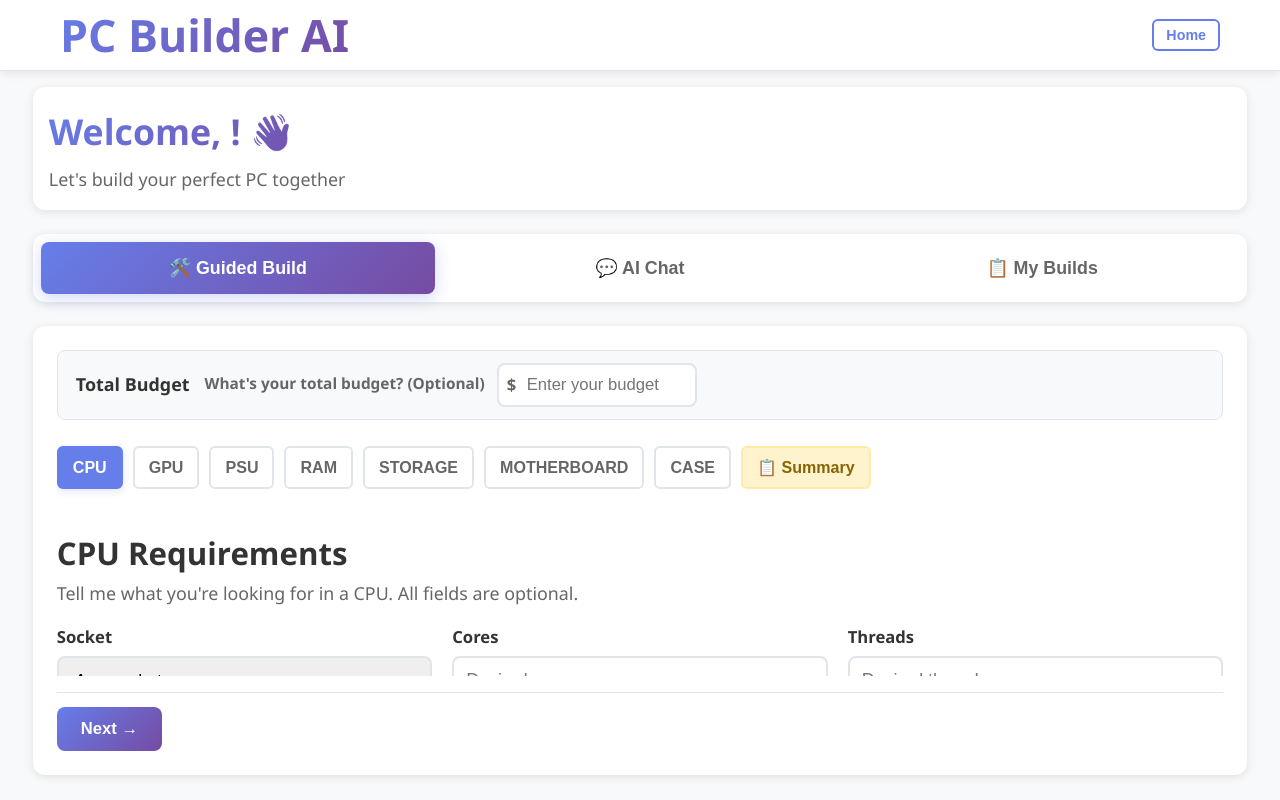
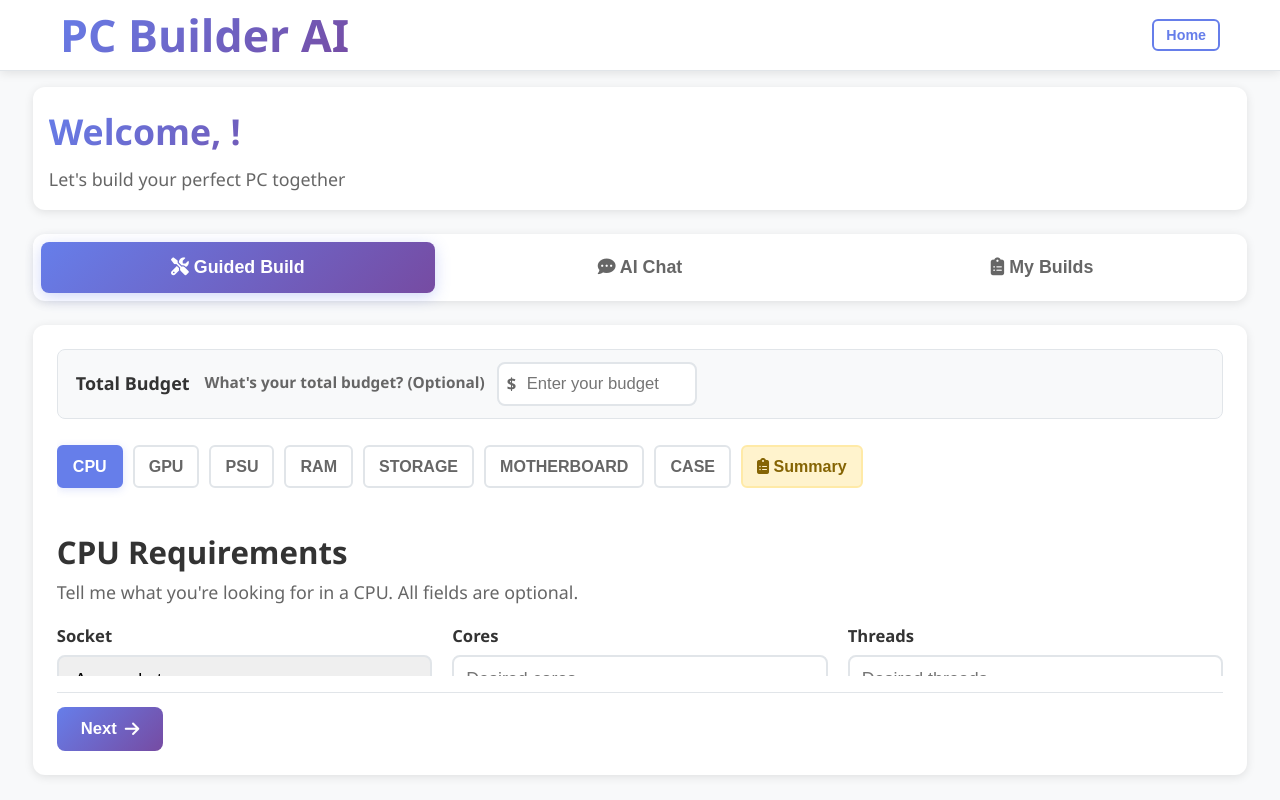
Before and after one commit to AndreiTufeanu/ai-pc-builder, an Angular app in the folder frontend/: page /user-dashboard in a window 1280 px wide. Built offline with nearby package versions, Linux system fonts and the light colour scheme.

Commit message:
refactor(frontend): modify icons

```diff
--- a/frontend/src/app/features/admin-dashboard/admin-dashboard.component.html
+++ b/frontend/src/app/features/admin-dashboard/admin-dashboard.component.html
@@ -8,10 +8,10 @@
   <!-- Tab Navigation -->
   <nav class="tab-nav">
     <button class="tab-button" [class.active]="activeTab() === 'components'" (click)="setActiveTab('components')">
-      🖥️ Manage Components
+      <i class="fa-solid fa-computer"></i> Manage Components
     </button>
     <button class="tab-button" [class.active]="activeTab() === 'chat'" (click)="setActiveTab('chat')">
-      🤖 AI Training Chat
+      <i class="fa-solid fa-robot"></i> AI Training Chat
     </button>
   </nav>
 
@@ -21,7 +21,7 @@
     <div class="section-header">
       <h2>PC Components Management</h2>
       <button class="btn btn-primary" (click)="openAddComponentForm()">
-        ➕ Add New Component
+        <i class="fa-solid fa-plus"></i> Add New Component
       </button>
     </div>
 
@@ -179,10 +179,10 @@
 
         <div class="component-actions">
           <button class="btn btn-outline btn-sm" (click)="openEditComponent(component)">
-            ✏️ Edit
+            <i class="fa-solid fa-pen"></i> Edit
           </button>
           <button class="btn btn-danger btn-sm" (click)="deleteComponent(component)">
-            🗑️ Delete
+            <i class="fa-solid fa-trash"></i> Delete
           </button>
         </div>
       </div>
--- a/frontend/src/app/features/user-dashboard/user-dashboard.component.html
+++ b/frontend/src/app/features/user-dashboard/user-dashboard.component.html
@@ -2,7 +2,7 @@
   <!-- Header -->
   <header class="dashboard-header">
     <div class="user-info">
-      <h1>Welcome, {{ authService.currentUser()?.username }}! 👋</h1>
+      <h1>Welcome, {{ authService.currentUser()?.username }}!</h1>
       <p>Let's build your perfect PC together</p>
     </div>
   </header>
@@ -10,14 +10,14 @@
   <!-- Tab Navigation -->
   <nav class="tab-nav">
     <button class="tab-button" [class.active]="activeTab() === 'guided'" (click)="setActiveTab('guided')">
-      🛠️ Guided Build
+      <i class="fa-solid fa-screwdriver-wrench"></i> Guided Build
     </button>
     <button class="tab-button" [class.active]="activeTab() === 'chat'" (click)="setActiveTab('chat')">
-      💬 AI Chat
+      <i class="fa-solid fa-comment-dots"></i> AI Chat
     </button>
     <button class="tab-button" [class.active]="activeTab() === 'builds'"
       (click)="setActiveTab('builds'); loadUserBuilds()">
-      📋 My Builds
+      <i class="fa-solid fa-clipboard-list"></i> My Builds
     </button>
   </nav>
 
@@ -50,7 +50,7 @@
         </button>
         }
         <button class="step-button summary" [class.active]="currentStep() === 'summary'" (click)="goToStep('summary')">
-          📋 Summary
+          <i class="fa-solid fa-clipboard-list"></i> Summary
         </button>
       </div>
 
@@ -149,16 +149,16 @@
 
           <div class="summary-actions">
             <button class="btn btn-secondary" (click)="clearRequirements()">
-              🗑️ Clear All
+              <i class="fa-solid fa-trash"></i> Clear All
             </button>
             <!-- CHANGED: Button text to "Generate Build" -->
             <button class="btn btn-primary" (click)="generateBuild()"
               [disabled]="isGeneratingBuild() || !buildName().trim()">
               @if (!isGeneratingBuild()) {
-              🚀 Generate Build
+              <i class="fa-solid fa-rocket"></i> Generate Build
               }
               @if (isGeneratingBuild()) {
-              ⏳ Generating...
+              <i class="fa-solid fa-hourglass"></i> Generating...
               }
             </button>
           </div>
@@ -170,12 +170,12 @@
       <div class="step-controls">
         @if (currentStep() !== 'CPU') {
         <button class="btn btn-outline" (click)="previousStep()">
-          ← Previous
+          <i class="fa-solid fa-arrow-left"></i> Previous
         </button>
         }
         @if (currentStep() !== 'summary') {
         <button class="btn btn-primary" (click)="nextStep()">
-          Next →
+          Next <i class="fa-solid fa-arrow-right"></i>
         </button>
         }
       </div>
@@ -237,7 +237,7 @@
         <h3>No builds yet</h3>
         <p>Generate your first PC build using the Guided Build tool!</p>
         <button class="btn btn-primary" (click)="activeTab.set('guided')">
-          🛠️ Start Guided Build
+          <i class="fa-solid fa-screwdriver-wrench"></i> Start Guided Build
         </button>
       </div>
       } @else {
@@ -302,7 +302,7 @@
           </div>
           <div class="build-actions">
             <button class="btn btn-outline btn-sm" (click)="deleteBuild(build)">
-              🗑️ Delete
+              <i class="fa-solid fa-trash"></i> Delete
             </button>
           </div>
         </div>
--- a/frontend/src/app/features/welcome/welcome.component.html
+++ b/frontend/src/app/features/welcome/welcome.component.html
@@ -7,15 +7,15 @@
 
     <div class="features-section">
       <div class="feature-card">
-        <h3>🤖 AI-Powered</h3>
+        <h3><i class="fa-solid fa-robot"></i> AI-Powered</h3>
         <p>Get intelligent component recommendations</p>
       </div>
       <div class="feature-card">
-        <h3>🔧 Guided Builds</h3>
+        <h3><i class="fa-solid fa-screwdriver-wrench"></i> Guided Builds</h3>
         <p>Step-by-step assistance for your PC build</p>
       </div>
       <div class="feature-card">
-        <h3>💾 Component Library</h3>
+        <h3><i class="fa-solid fa-database"></i> Component Library</h3>
         <p>Access extensive database of PC parts</p>
       </div>
     </div>
--- a/frontend/src/index.html
+++ b/frontend/src/index.html
@@ -5,7 +5,7 @@
   <title>AiPcbuilderFrontend</title>
   <base href="/">
   <meta name="viewport" content="width=device-width, initial-scale=1">
-  <link rel="icon" type="image/x-icon" href="favicon.ico">
+  <link rel="stylesheet" href="https://cdnjs.cloudflare.com/ajax/libs/font-awesome/6.5.2/css/all.min.css" />
 </head>
 <body>
   <app-root></app-root>
```
